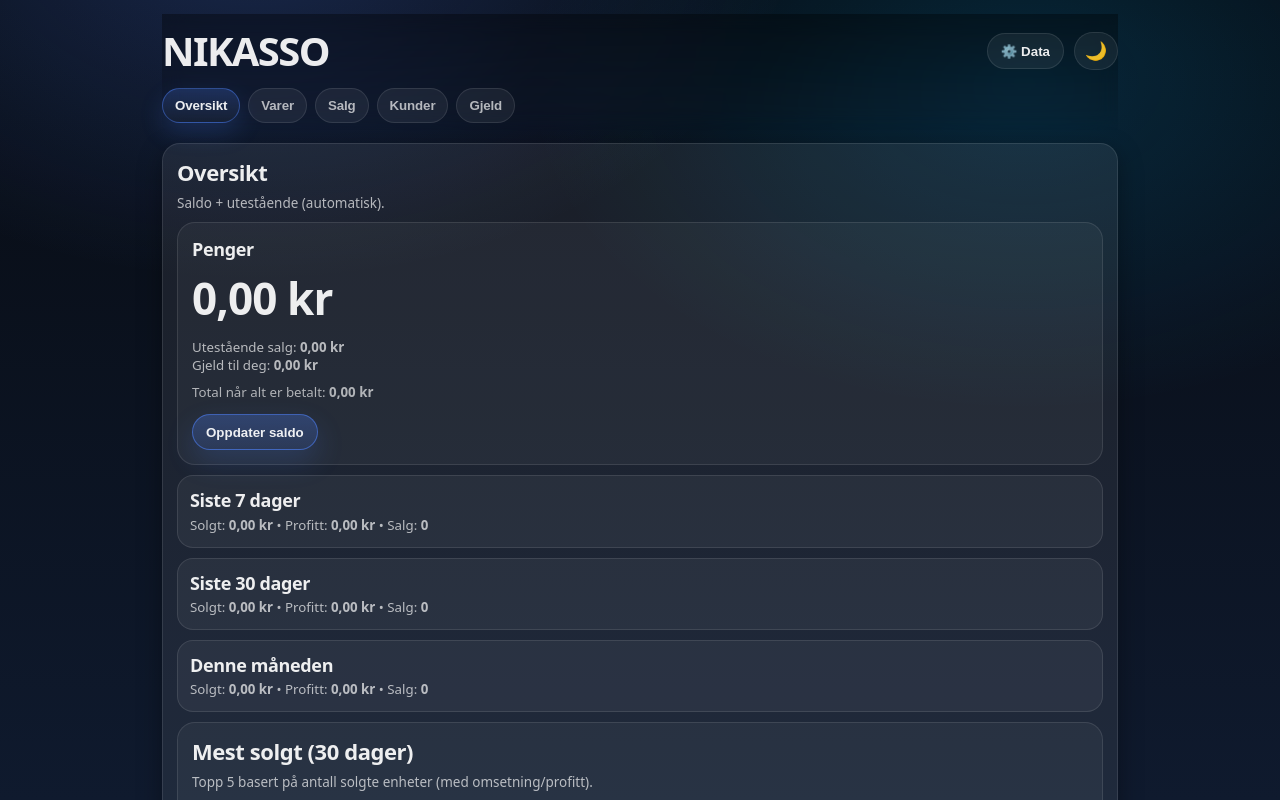
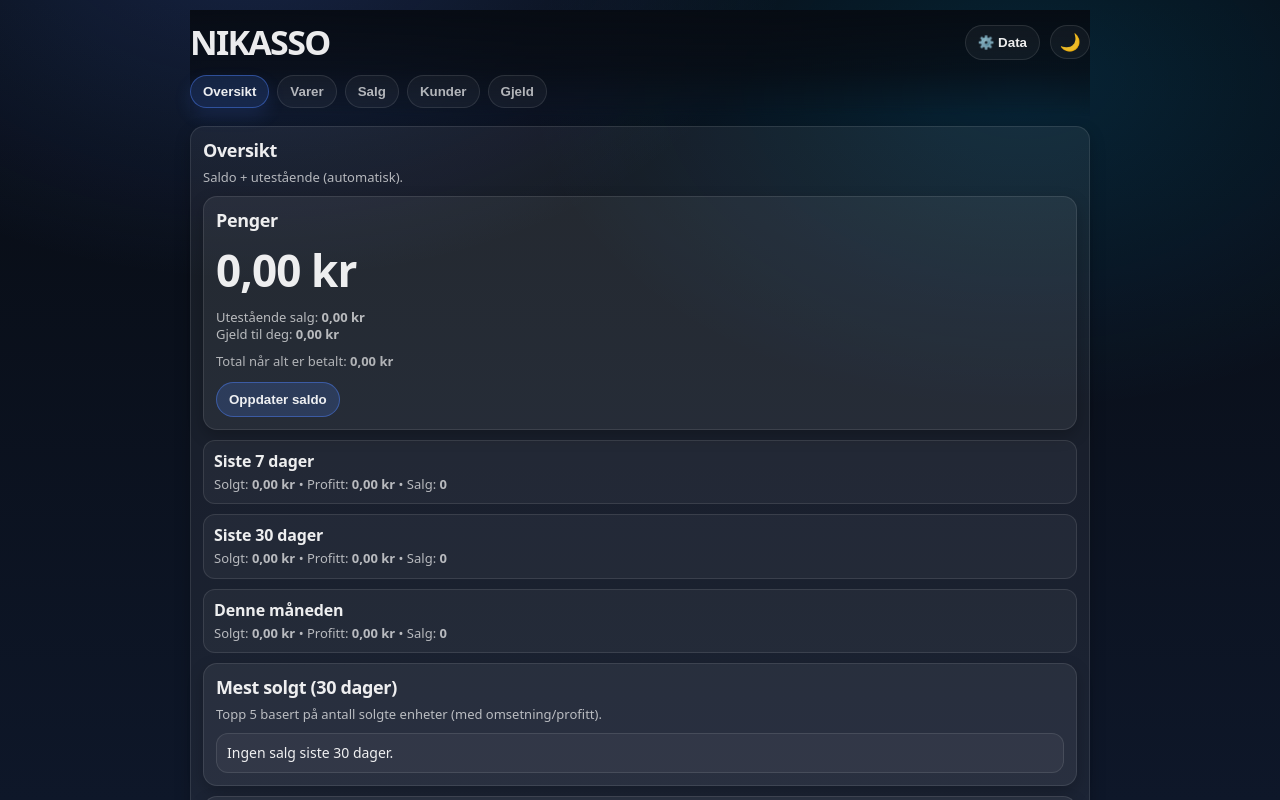
Before and after one commit to nikolaihoffmann-svg/Nikasso-, a React (Vite) app: page / in a window 1280 px wide. Shown: the top 800 px of the page. Built offline with nearby package versions, Linux system fonts and the light colour scheme.

Commit message:
Update styles.css

```diff
--- a/src/app/styles.css
+++ b/src/app/styles.css
@@ -1,388 +1,347 @@
 /* =========================================================
-   NIKASSO – Compact / Premium UI
+   NIKASSO – Compact / Premium UI (v2)
    Replace the whole stylesheet with this.
 ========================================================= */
 
-:root {
-  --bg0: #070b12;
-  --bg1: #0b1220;
-  --bg2: #0f1a2e;
+:root{
+  --bg0:#070b12;
+  --bg1:#0b1220;
+  --bg2:#0e1729;
 
-  --card: rgba(255, 255, 255, 0.07);
-  --card2: rgba(255, 255, 255, 0.06);
-  --stroke: rgba(255, 255, 255, 0.10);
-  --stroke2: rgba(255, 255, 255, 0.14);
+  --surface: rgba(255,255,255,.06);
+  --surface2: rgba(255,255,255,.045);
+  --stroke: rgba(255,255,255,.10);
+  --stroke2: rgba(255,255,255,.16);
 
-  --text: rgba(255, 255, 255, 0.92);
-  --muted: rgba(255, 255, 255, 0.68);
-  --muted2: rgba(255, 255, 255, 0.52);
+  --text: rgba(255,255,255,.92);
+  --muted: rgba(255,255,255,.68);
+  --muted2: rgba(255,255,255,.50);
 
-  --accent: #4f83ff;
-  --accent2: rgba(79, 131, 255, 0.22);
+  --accent:#4f83ff;
+  --accentStroke: rgba(79,131,255,.45);
+  --danger:#ff5a5f;
+  --dangerStroke: rgba(255,90,95,.45);
+  --warn:#ffcc66;
+  --warnStroke: rgba(255,204,102,.45);
 
-  --danger: #ff5a5f;
-  --danger2: rgba(255, 90, 95, 0.22);
+  --r10:10px;
+  --r12:12px;
+  --r14:14px;
 
-  --warn: #ffcc66;
-  --warn2: rgba(255, 204, 102, 0.18);
+  --shadow: 0 10px 24px rgba(0,0,0,.30);
+  --shadowSoft: 0 6px 16px rgba(0,0,0,.22);
 
-  --r12: 12px;
-  --r16: 16px;
-  --r18: 18px;
-
-  --shadow: 0 14px 40px rgba(0, 0, 0, 0.45);
-  --shadow2: 0 8px 24px rgba(0, 0, 0, 0.35);
-
-  --pad: 14px;
+  /* compact scale */
+  --pad: 12px;
   --gap: 10px;
 
-  --fz: 15px;          /* base font-size */
-  --lh: 1.35;          /* base line-height */
+  --fz: 14px;
+  --lh: 1.32;
 }
 
-/* Light theme */
-:root[data-theme="light"] {
-  --bg0: #f6f7fb;
-  --bg1: #eef1f7;
-  --bg2: #e8edf6;
+:root[data-theme="light"]{
+  --bg0:#f6f7fb;
+  --bg1:#eef2f8;
+  --bg2:#e7edf7;
 
-  --card: rgba(0, 0, 0, 0.05);
-  --card2: rgba(0, 0, 0, 0.04);
-  --stroke: rgba(0, 0, 0, 0.10);
-  --stroke2: rgba(0, 0, 0, 0.14);
+  --surface: rgba(0,0,0,.05);
+  --surface2: rgba(0,0,0,.035);
+  --stroke: rgba(0,0,0,.10);
+  --stroke2: rgba(0,0,0,.14);
 
-  --text: rgba(0, 0, 0, 0.88);
-  --muted: rgba(0, 0, 0, 0.62);
-  --muted2: rgba(0, 0, 0, 0.46);
+  --text: rgba(0,0,0,.88);
+  --muted: rgba(0,0,0,.62);
+  --muted2: rgba(0,0,0,.48);
 
-  --shadow: 0 14px 40px rgba(0, 0, 0, 0.12);
-  --shadow2: 0 8px 24px rgba(0, 0, 0, 0.10);
+  --shadow: 0 10px 24px rgba(0,0,0,.12);
+  --shadowSoft: 0 6px 16px rgba(0,0,0,.09);
 }
 
-/* Global reset */
-* { box-sizing: border-box; }
-html, body { height: 100%; }
-body {
-  margin: 0;
-  color: var(--text);
-  font-size: var(--fz);
-  line-height: var(--lh);
-  font-family: ui-sans-serif, system-ui, -apple-system, Segoe UI, Roboto, Helvetica, Arial, "Apple Color Emoji", "Segoe UI Emoji";
+/* reset */
+*{ box-sizing:border-box; }
+html,body{ height:100%; }
+body{
+  margin:0;
+  color:var(--text);
+  font-size:var(--fz);
+  line-height:var(--lh);
+  font-family: ui-sans-serif, system-ui, -apple-system, Segoe UI, Roboto, Helvetica, Arial;
   background:
-    radial-gradient(900px 600px at 20% -10%, rgba(79, 131, 255, 0.25), transparent 60%),
-    radial-gradient(900px 600px at 80% 10%, rgba(0, 180, 255, 0.16), transparent 55%),
+    radial-gradient(900px 600px at 20% -10%, rgba(79,131,255,.22), transparent 60%),
+    radial-gradient(900px 600px at 80% 10%, rgba(0,180,255,.14), transparent 55%),
     linear-gradient(180deg, var(--bg0), var(--bg2));
   -webkit-font-smoothing: antialiased;
   -moz-osx-font-smoothing: grayscale;
 }
 
-/* Container */
-.container {
-  max-width: 980px;
+/* layout */
+.container{
+  max-width: 920px;
   margin: 0 auto;
-  padding: 14px 12px 44px;
+  padding: 10px 10px 40px;
 }
 
-/* Header (sticky + compact) */
-.header {
+/* header: less blur, more stable look */
+.header{
   position: sticky;
   top: 0;
-  z-index: 20;
+  z-index: 30;
   padding: 10px 0 8px;
-  background: linear-gradient(180deg, rgba(0,0,0,0.35), rgba(0,0,0,0));
-  backdrop-filter: blur(10px);
+  background:
+    linear-gradient(180deg, rgba(7,11,18,.92), rgba(7,11,18,.68) 55%, rgba(7,11,18,0));
+  backdrop-filter: blur(6px);
+}
+:root[data-theme="light"] .header{
+  background:
+    linear-gradient(180deg, rgba(246,247,251,.92), rgba(246,247,251,.70) 55%, rgba(246,247,251,0));
 }
 
-:root[data-theme="light"] .header {
-  background: linear-gradient(180deg, rgba(255,255,255,0.6), rgba(255,255,255,0));
+.headerTop{
+  display:flex;
+  align-items:center;
+  justify-content:space-between;
+  gap:10px;
 }
 
-.headerTop {
-  display: flex;
-  gap: 12px;
-  align-items: center;
-  justify-content: space-between;
+.h1{
+  font-size: 34px;
+  letter-spacing: -0.05em;
+  font-weight: 900;
+  margin: 0;
 }
 
-/* Brand */
-.h1 {
-  font-size: 40px;
-  letter-spacing: -0.04em;
+/* tabs */
+.tabs{
+  display:flex;
+  flex-wrap:wrap;
+  gap:8px;
+  margin-top: 10px;
+}
+.tab{
+  appearance:none;
+  border: 1px solid var(--stroke);
+  background: var(--surface2);
+  color: var(--muted);
+  padding: 8px 12px;
+  border-radius: 999px;
+  font-weight: 800;
+  cursor:pointer;
+  transition: background .15s ease, border-color .15s ease, color .15s ease, transform .06s ease;
+}
+.tab:active{ transform: scale(.99); }
+.tab.active{
+  color: var(--text);
+  border-color: var(--accentStroke);
+  background: rgba(79,131,255,.16);
+  box-shadow: 0 8px 18px rgba(79,131,255,.14);
+}
+
+/* buttons */
+.btnRow{
+  display:flex;
+  flex-wrap:wrap;
+  gap:10px;
+  align-items:center;
+  margin-top: 10px;
+}
+.btn,.themeBtn,.iconBtn{
+  appearance:none;
+  border: 1px solid var(--stroke);
+  background: var(--surface2);
+  color: var(--text);
+  padding: 9px 12px;
+  border-radius: 999px;
   font-weight: 850;
-  margin: 0;
+  cursor:pointer;
+  min-height: 34px;
+  transition: background .15s ease, border-color .15s ease, transform .06s ease, opacity .15s ease;
 }
-.subRow { margin-top: 2px; }
-.sub {
+.btn:active,.themeBtn:active,.iconBtn:active{ transform: scale(.99); }
+.btn:hover,.themeBtn:hover,.iconBtn:hover{
+  border-color: var(--stroke2);
+  background: var(--surface);
+}
+.btn.btnPrimary{
+  background: rgba(79,131,255,.18);
+  border-color: var(--accentStroke);
+}
+.btn.btnDanger{
+  background: rgba(255,90,95,.16);
+  border-color: var(--dangerStroke);
+}
+.btn:disabled{ opacity:.55; cursor:not-allowed; }
+
+.themeBtn{
+  width: 40px;
+  height: 34px;
+  padding: 0;
+  display:grid;
+  place-items:center;
+  font-size: 17px;
+}
+
+/* cards (less “giant”) */
+.card{
+  background: var(--surface);
+  border: 1px solid var(--stroke);
+  border-radius: var(--r14);
+  box-shadow: var(--shadowSoft);
+  padding: var(--pad);
+  margin-top: 10px;
+}
+.cardTitle{
+  margin: 0 0 6px;
+  font-size: 18px;
+  font-weight: 900;
+  letter-spacing: -0.02em;
+}
+.cardSub{
+  margin: 0 0 10px;
   color: var(--muted);
   font-size: 13px;
 }
 
-/* Tabs */
-.tabs {
-  display: flex;
-  flex-wrap: wrap;
-  gap: 8px;
+/* lists */
+.list{ display:grid; gap:10px; margin-top:10px; }
+.item{
+  background: var(--surface2);
+  border: 1px solid var(--stroke);
+  border-radius: var(--r12);
+  padding: 10px;
+}
+.item.low{
+  border-color: var(--warnStroke);
+  box-shadow: 0 8px 16px rgba(255,204,102,.08);
+}
+.itemTitle{
+  margin:0 0 4px;
+  font-size: 16px;
+  font-weight: 900;
+  letter-spacing: -0.01em;
+}
+.itemMeta{
+  color: var(--muted);
+  font-size: 13px;
+}
+.itemActions{
+  display:flex;
+  gap:10px;
+  flex-wrap:wrap;
   margin-top: 10px;
 }
 
-.tab {
-  appearance: none;
+/* forms */
+.fieldGrid{ display:grid; gap:10px; margin-top:10px; }
+.label{
+  display:block;
+  color: var(--muted);
+  font-size: 12.5px;
+  font-weight: 800;
+  margin: 0 0 6px;
+}
+.input{
+  width:100%;
+  min-height: 38px;
+  padding: 9px 11px;
+  border-radius: 12px;
   border: 1px solid var(--stroke);
-  background: var(--card2);
-  color: var(--muted);
-  padding: 9px 12px;
-  border-radius: 999px;
-  font-weight: 700;
-  letter-spacing: -0.01em;
-  cursor: pointer;
-  transition: transform .06s ease, background .2s ease, border-color .2s ease, color .2s ease;
+  background: var(--surface2);
+  color: var(--text);
+  outline:none;
+  transition: border-color .15s ease, box-shadow .15s ease, background .15s ease;
+}
+.input:focus{
+  border-color: var(--accentStroke);
+  box-shadow: 0 0 0 3px rgba(79,131,255,.16);
+  background: var(--surface);
+}
+select.input{ appearance:none; }
+
+.row3{
+  display:grid;
+  grid-template-columns: repeat(3, minmax(0,1fr));
+  gap:10px;
 }
 
-.tab:active { transform: scale(0.99); }
-.tab.active {
-  background: linear-gradient(180deg, var(--accent2), rgba(255,255,255,0.03));
-  border-color: rgba(79,131,255,0.45);
-  color: var(--text);
-  box-shadow: 0 10px 24px rgba(79,131,255,0.18);
-}
-
-/* Buttons */
-.btnRow {
-  display: flex;
-  gap: 10px;
-  flex-wrap: wrap;
-  align-items: center;
-  margin-top: 12px;
-}
-
-.btn, .themeBtn, .iconBtn {
-  appearance: none;
-  border: 1px solid var(--stroke);
-  background: rgba(255,255,255,0.06);
-  color: var(--text);
-  padding: 10px 14px;
-  border-radius: 999px;
-  font-weight: 750;
-  cursor: pointer;
-  transition: transform .06s ease, background .2s ease, border-color .2s ease, box-shadow .2s ease, opacity .2s ease;
-  min-height: 38px;
-}
-
-.btn:active, .themeBtn:active, .iconBtn:active { transform: scale(0.99); }
-
-.btn:hover, .themeBtn:hover, .iconBtn:hover {
-  border-color: var(--stroke2);
-  background: rgba(255,255,255,0.08);
-}
-
-.btn.btnPrimary {
-  background: linear-gradient(180deg, rgba(79,131,255,0.28), rgba(79,131,255,0.16));
-  border-color: rgba(79,131,255,0.55);
-  box-shadow: 0 12px 28px rgba(79,131,255,0.18);
-}
-
-.btn.btnDanger {
-  background: linear-gradient(180deg, rgba(255,90,95,0.26), rgba(255,90,95,0.14));
-  border-color: rgba(255,90,95,0.55);
-  box-shadow: 0 12px 28px rgba(255,90,95,0.12);
-}
-
-.btn:disabled {
-  opacity: 0.55;
-  cursor: not-allowed;
-}
-
-.themeBtn {
-  width: 44px;
-  height: 38px;
-  padding: 0;
-  display: grid;
-  place-items: center;
-  font-size: 18px;
-}
-
-/* Cards */
-.card {
-  background: var(--card);
-  border: 1px solid var(--stroke);
-  border-radius: var(--r18);
-  box-shadow: var(--shadow2);
-  padding: var(--pad);
-  margin-top: 12px;
-}
-
-.cardTitle {
-  font-size: 22px;
-  font-weight: 850;
-  letter-spacing: -0.02em;
-  margin: 0 0 6px;
-}
-
-.cardSub {
-  color: var(--muted);
-  font-size: 13.5px;
-  margin: 0 0 10px;
-}
-
-/* Lists */
-.list { display: grid; gap: 10px; margin-top: 10px; }
-
-.item {
-  background: rgba(255,255,255,0.05);
-  border: 1px solid var(--stroke);
-  border-radius: var(--r16);
-  padding: 12px;
-}
-
-.item.low {
-  border-color: rgba(255, 204, 102, 0.45);
-  box-shadow: 0 10px 22px rgba(255, 204, 102, 0.08);
-}
-
-.itemTop { display: flex; align-items: flex-start; justify-content: space-between; gap: 10px; }
-.itemTitle {
-  margin: 0 0 4px;
-  font-size: 18px;
-  font-weight: 850;
-  letter-spacing: -0.02em;
-}
-.itemMeta {
-  color: var(--muted);
-  font-size: 13.3px;
-}
-
-.itemActions {
-  display: flex;
-  gap: 10px;
-  margin-top: 10px;
-  flex-wrap: wrap;
-}
-
-/* Forms – compact */
-.fieldGrid { display: grid; gap: 10px; margin-top: 10px; }
-
-.label {
-  display: block;
-  color: var(--muted);
-  font-size: 13px;
-  font-weight: 700;
-  margin: 0 0 6px;
-}
-
-.input {
-  width: 100%;
-  min-height: 40px;
-  padding: 10px 12px;
-  border-radius: 14px;
-  border: 1px solid var(--stroke);
-  background: rgba(255,255,255,0.045);
-  color: var(--text);
-  outline: none;
-  transition: border-color .2s ease, background .2s ease, box-shadow .2s ease;
-}
-
-.input:focus {
-  border-color: rgba(79,131,255,0.65);
-  box-shadow: 0 0 0 4px rgba(79,131,255,0.18);
-  background: rgba(255,255,255,0.06);
-}
-
-.row3 {
-  display: grid;
-  grid-template-columns: repeat(3, minmax(0, 1fr));
-  gap: 10px;
-}
-
-@media (max-width: 760px) {
-  .h1 { font-size: 36px; }
-  .row3 { grid-template-columns: 1fr; }
-}
-
-/* Modal */
-.modalBackdrop {
-  position: fixed;
-  inset: 0;
-  background: rgba(0,0,0,0.55);
-  backdrop-filter: blur(10px);
-  display: grid;
-  place-items: center;
-  z-index: 60;
-  padding: 16px;
-}
-
-.modal {
-  width: min(680px, 100%);
-  background: linear-gradient(180deg, rgba(255,255,255,0.09), rgba(255,255,255,0.06));
-  border: 1px solid var(--stroke2);
-  border-radius: 18px;
-  box-shadow: var(--shadow);
-  overflow: hidden;
-}
-
-.modalHeader {
-  display: flex;
-  align-items: center;
-  justify-content: space-between;
-  padding: 12px 14px;
-  border-bottom: 1px solid var(--stroke);
-}
-
-.modalTitle {
-  margin: 0;
-  font-size: 15px;
-  font-weight: 850;
-  letter-spacing: -0.01em;
-}
-
-.modalBody {
-  padding: 14px;
-}
-
-.iconBtn {
-  width: 40px;
-  height: 36px;
-  padding: 0;
-  display: grid;
-  place-items: center;
-}
-
-/* Make selects consistent */
-select.input { appearance: none; }
-
-/* Utility: make big money blocks more compact */
-.moneyBig {
-  font-size: 38px;
-  font-weight: 900;
+/* compact money text */
+.moneyBig{
+  font-size: 34px;
+  font-weight: 950;
   letter-spacing: -0.03em;
 }
 
-/* Optional: smaller secondary cards inside cards */
-.card .card {
-  background: rgba(255,255,255,0.045);
-  box-shadow: none;
-  margin-top: 10px;
+/* modal */
+.modalBackdrop{
+  position: fixed;
+  inset: 0;
+  background: rgba(0,0,0,.55);
+  backdrop-filter: blur(8px);
+  display:grid;
+  place-items:center;
+  z-index: 70;
+  padding: 14px;
+}
+.modal{
+  width: min(640px, 100%);
+  background: var(--bg1);
+  border: 1px solid var(--stroke2);
+  border-radius: 14px;
+  box-shadow: var(--shadow);
+  overflow:hidden;
+}
+:root[data-theme="light"] .modal{
+  background: #ffffff;
+}
+.modalHeader{
+  display:flex;
+  align-items:center;
+  justify-content:space-between;
+  padding: 10px 12px;
+  border-bottom: 1px solid var(--stroke);
+}
+.modalTitle{
+  margin:0;
+  font-size: 14px;
+  font-weight: 900;
+}
+.modalBody{ padding: 12px; }
+.iconBtn{
+  width: 38px;
+  height: 32px;
+  padding:0;
+  display:grid;
+  place-items:center;
 }
 
-/* Try to keep action bars from feeling “giant” */
-.btnRow .btn { padding: 9px 13px; min-height: 36px; }
-
-/* Improve tiny +/- controls if they are just buttons inside itemTop */
-.itemTop button {
-  font-weight: 850;
+/* Stepper (fix + / -)  */
+.stockStepper, .qtyStepper, .stepper{
+  display:flex;
+  align-items:center;
+  gap:8px;
+}
+.stepBtn{
+  width: 34px;
+  height: 30px;
+  padding:0;
+  border-radius: 10px;
+  border:1px solid var(--stroke);
+  background: var(--surface2);
+  color: var(--text);
+  font-weight: 950;
+  display:grid;
+  place-items:center;
+}
+.stepBtn:active{ transform: scale(.98); }
+.stepVal{
+  min-width: 42px;
+  text-align:center;
+  font-weight: 900;
+  color: var(--text);
+  opacity: .92;
 }
 
-/* If you have a wrapper for +/- (common names) */
-.stepper, .qtyStack, .stockStepper {
-  display: grid;
-  gap: 8px;
+/* mobile */
+@media (max-width: 760px){
+  .h1{ font-size: 32px; }
+  .row3{ grid-template-columns: 1fr; }
 }
-.stepper button, .qtyStack button, .stockStepper button {
-  min-height: 34px;
-  padding: 8px 12px;
-  border-radius: 999px;
-  border: 1px solid var(--stroke);
-  background: rgba(255,255,255,0.08);
-}
-
-/* Make warning icons not explode layout */
-.itemMeta svg, .itemMeta img { vertical-align: middle; }
```
